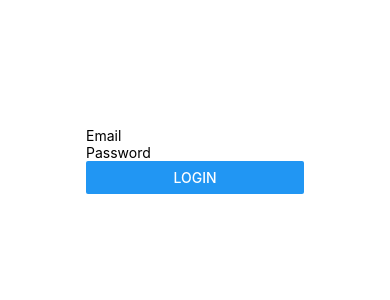
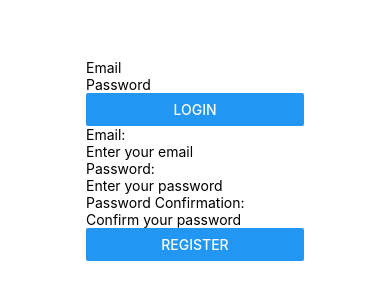
Before and after one commit to SokolovaAnastasiia/TapkiFrontend, a React Native app: screen / in a window 390 px wide. Shown: the part 262-562 px from the top of the page. Built offline with nearby package versions, Linux system fonts and the light colour scheme.

Commit message:
Registration

```diff
--- a/App.tsx
+++ b/App.tsx
@@ -26,6 +26,7 @@ import { StyleSheet, View } from 'react-native';
 import AsyncStorage from '@react-native-async-storage/async-storage';
 import TodoList from './Components/TodoList';
 import LoginForm from './Components/LoginForm';
+import RegisterForm from './Components/RegisterForm';
 
 export default function App() {
   const [token, setToken] = useState<string | null>(null);
@@ -59,6 +60,38 @@ export default function App() {
     }
   };
 
+  const handleRegister = async (email: string, password: string, password_confirmation: string) => {
+    try {
+      const response = await fetch('http://localhost:3000/signup', {
+        method: 'POST',
+        headers: {
+          'Content-Type': 'application/json',
+        },
+        body: JSON.stringify({
+          user: {
+            email,
+            password,
+            password_confirmation,
+          },
+        }),
+      });
+
+      if (response.ok) {
+        const data = await response.json();
+        storeToken(data.auth_token);
+      } else if (response.status === 422) {
+        const errorData = await response.json();
+        console.error('Registration failed:', response.status, errorData.errors);
+      } else {
+        console.error('Registration failed:', response.status);
+      }
+    } catch (error) {
+      console.error('Error during registration:', error);
+    }
+  };
+
+
+
   useEffect(() => {
     fetchToken();
   }, []);
@@ -68,11 +101,15 @@ export default function App() {
       {token ? (
         <TodoList token={token} onLogout={onLogout} />
       ) : (
-        <LoginForm onLogin={storeToken} />
+        <>
+          <LoginForm onLogin={storeToken} />
+          <RegisterForm onRegister={handleRegister} />
+        </>
       )}
       <StatusBar style="auto" />
     </View>
   );
+
 }
 
 const styles = StyleSheet.create({
--- /dev/null
+++ b/Components/RegisterForm.tsx
@@ -0,0 +1,44 @@
+import React, { useState } from 'react';
+import { View, TextInput, Button, Text } from 'react-native';
+
+interface RegisterFormProps {
+  onRegister: (email: string, password: string, password_confirmation: string) => void;
+}
+
+const RegisterForm: React.FC<RegisterFormProps> = ({ onRegister }) => {
+  const [email, setEmail] = useState('');
+  const [password, setPassword] = useState('');
+  const [passwordConfirmation, setPasswordConfirmation] = useState('');
+
+  const handleRegister = () => {
+    onRegister(email, password, passwordConfirmation);
+  };
+
+  return (
+    <View>
+      <Text>Email:</Text>
+      <TextInput
+        onChangeText={(text) => setEmail(text)}
+        value={email}
+        placeholder="Enter your email"
+      />
+      <Text>Password:</Text>
+      <TextInput
+        onChangeText={(text) => setPassword(text)}
+        value={password}
+        secureTextEntry={true}
+        placeholder="Enter your password"
+      />
+      <Text>Password Confirmation:</Text>
+      <TextInput
+        onChangeText={(text) => setPasswordConfirmation(text)}
+        value={passwordConfirmation}
+        secureTextEntry={true}
+        placeholder="Confirm your password"
+      />
+      <Button onPress={handleRegister} title="Register" />
+    </View>
+  );
+};
+
+export default RegisterForm;
--- a/Components/TodoList.tsx
+++ b/Components/TodoList.tsx
@@ -22,20 +22,46 @@ interface TodoListProps {
 const TodoList: React.FC<TodoListProps> = ({ token, onLogout }) =>  {
   const [todos, setTodos] = useState<Todo[]>([]);
 
+  // const fetchTodos = async () => {
+  //   try {
+  //     const response = await fetch('http://localhost:3000/tasks', {
+  //       headers: {
+  //         'Content-Type': 'application/json',
+  //         'Authorization': `Bearer ${token}`,
+  //       },
+  //     });
+  //     const data = await response.json();
+  //     setTodos(data);
+  //   } catch (error) {
+  //     console.error('Error fetching data:', error);
+  //   }
+  // };
+
   const fetchTodos = async () => {
     try {
       const response = await fetch('http://localhost:3000/tasks', {
+        method: 'GET',
         headers: {
           'Content-Type': 'application/json',
           'Authorization': `Bearer ${token}`,
         },
       });
-      const data = await response.json();
-      setTodos(data);
+
+      if (response.ok) {
+        const data = await response.json();
+        setTodos(data);
+      } else if (response.status === 401) {
+        console.error('Unauthorized request:', response.status);
+        // Handle unauthorized request, e.g., redirect to login page
+      } else {
+        console.error('Failed to fetch todos:', response.status);
+        // Handle other errors
+      }
     } catch (error) {
-      console.error('Error fetching data:', error);
+      console.error('Error fetching todos:', error);
     }
   };
+
 
   const addTask = async (name: string) => {
     try {
```
